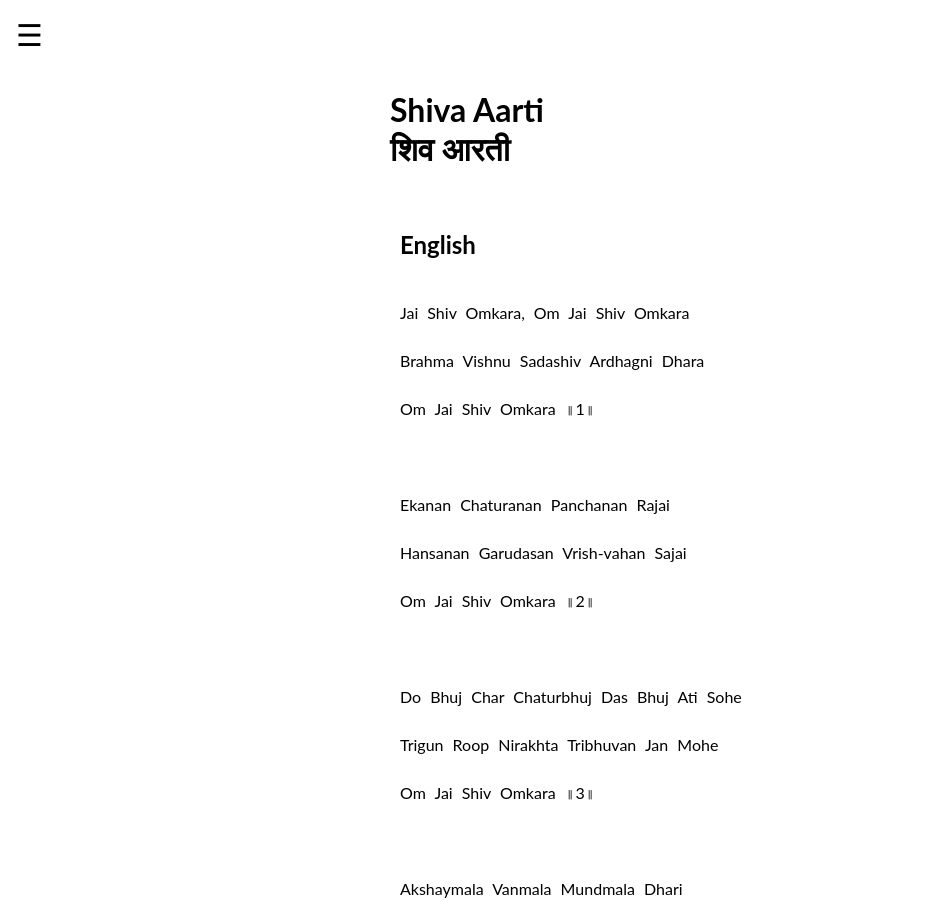
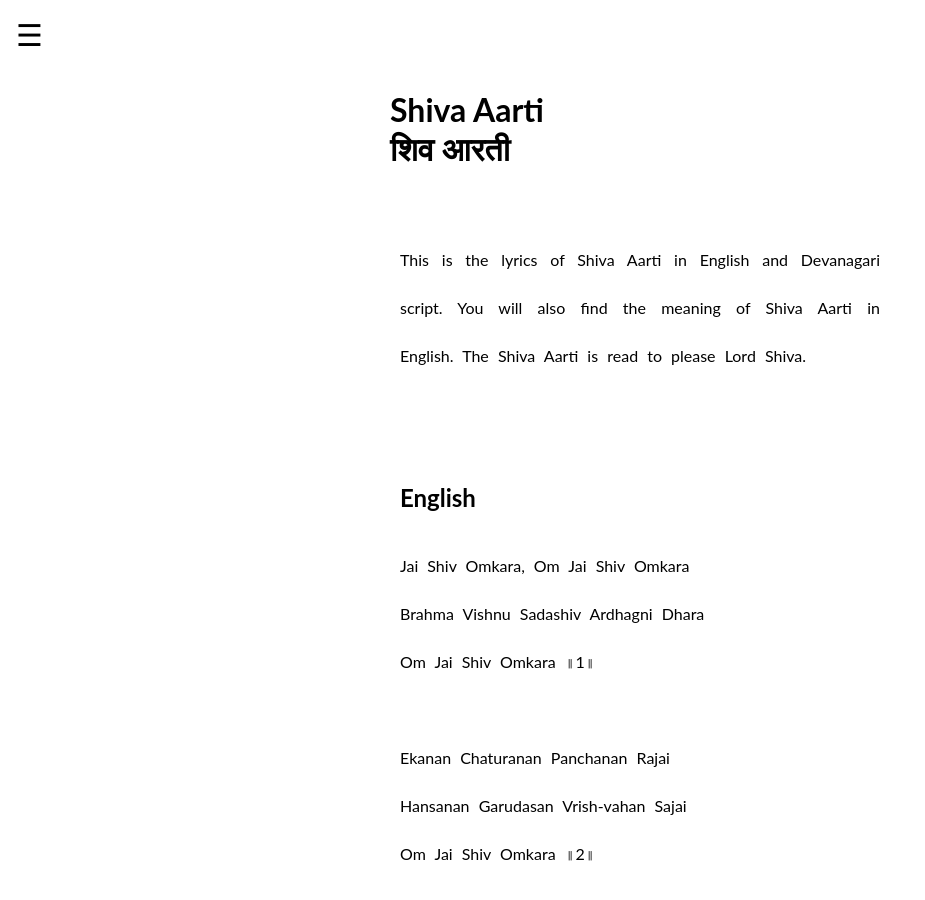
Before and after one commit to abhishekdjoshi/abhishekdjoshi.kclstr.io, a Jekyll site: the page pages/shiva/aarti.html, which Jekyll copies as it is, in a window 1280 px wide and 900 px high. Shown: the whole window, without its empty margins (0-925 px from the left). Built offline with Jekyll 4.4.1, drawn with Linux system fonts in a browser that asks for light colours; a script that is not in the unit is left out.

Commit message:
Update aarti.html

```diff
--- a/pages/shiva/aarti.html
+++ b/pages/shiva/aarti.html
@@ -6,7 +6,7 @@
     <meta http-equiv="Content-Type" content="text/html; charset=UTF-8" />
     <meta
       name="description"
-      content="Learn the Shiva Aarti. Read it in English and Hindi or Sanskrit."
+      content="Learn Shiva Aarti. Read the lyrics in English and Hindi or Sanskrit, and get its meaning in English."
     />
     <meta name="keywords" content="Shiva Aarti, शिव आरती" />
     <link rel="canonical" href="https://kclstr.com/pages/shiva/aarti.html" />
@@ -126,7 +126,7 @@
       });
     </script>
   </head>
-  <body>
+  <body onselectstart="return false;">
     <!--Added below on 18th Feb 2020 at 8:15 PM-->
     <div id="mySidenav" class="sidenav">
       <a href="javascript:void(0)" class="closebtn" onclick="closeNav()"
@@ -159,6 +159,13 @@
         शिव आरती
       </h1>
       <br />
+
+      <p>
+        This is the lyrics of Shiva Aarti in English and Devanagari script. You
+        will also find the meaning of Shiva Aarti in English. The Shiva Aarti is
+        read to please Lord Shiva.
+      </p>
+      <br /><br /><br />
 
       <h2>English</h2>
       <p>
```
